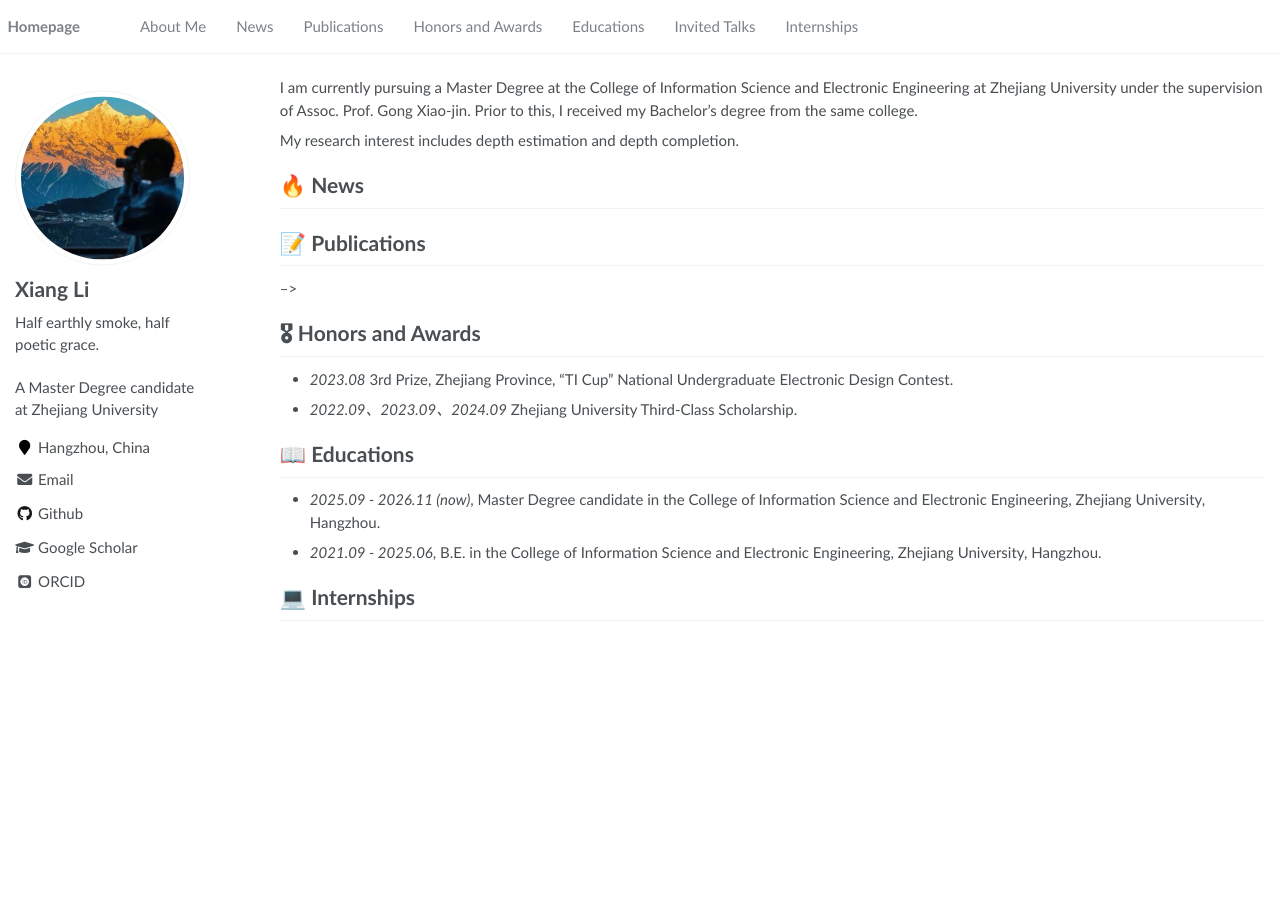
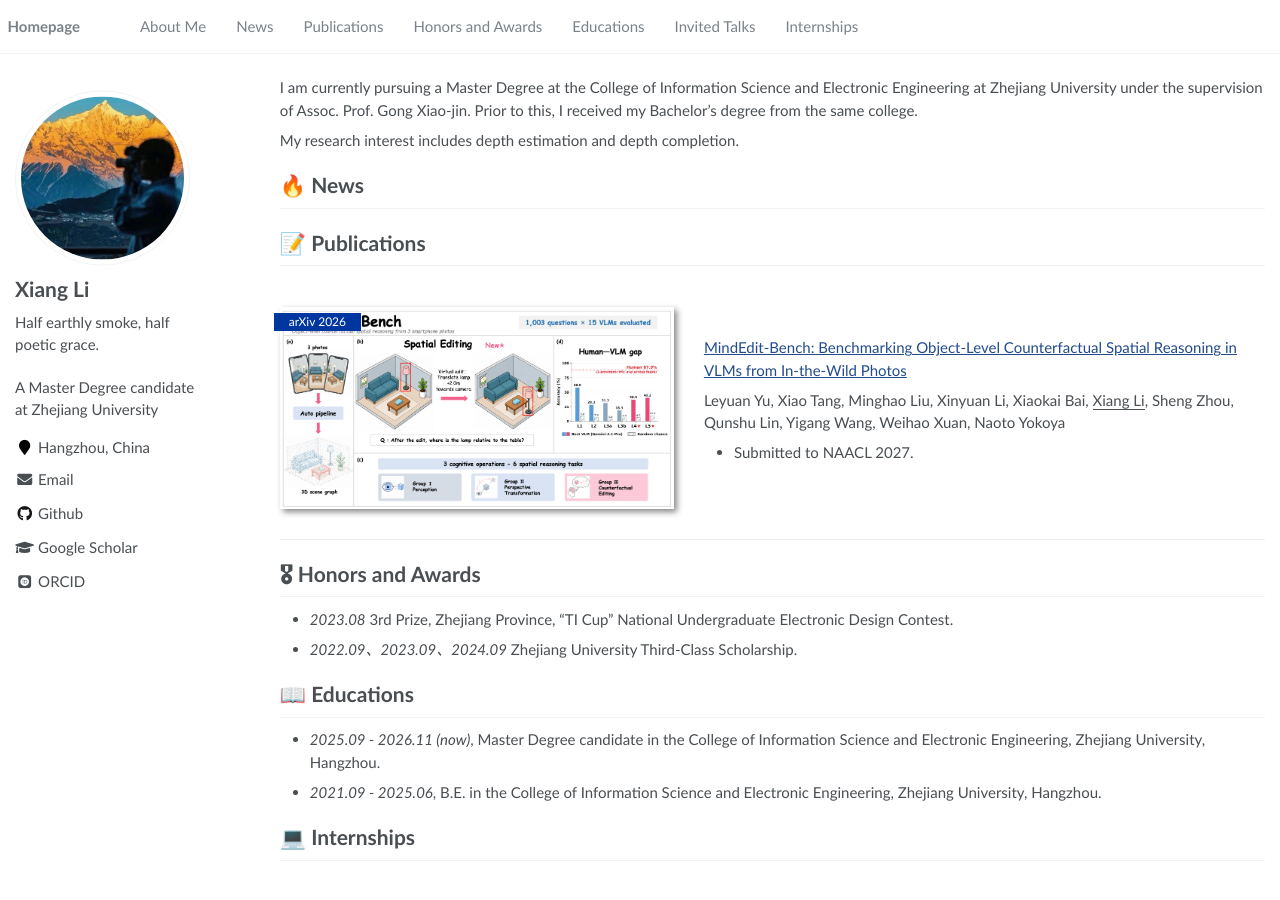
Before and after one commit to Ideal-111/Ideal-111.github.io, a Jekyll site: the page built from _pages/about.md, in a window 1280 px wide. Built offline with Jekyll 4.4.1, drawn with Linux system fonts in a browser that asks for light colours; some web fonts are replaced.

Commit message:
Add MindEdit-Bench publication and illustration

```diff
--- a/_pages/about.md
+++ b/_pages/about.md
@@ -20,7 +20,6 @@ redirect_from:
  I am currently pursuing a Master Degree at the College of Information Science and Electronic Engineering at Zhejiang University under the supervision of Assoc. Prof. Gong Xiao-jin. Prior to this, I received my Bachelor’s degree from the same college.
 
 My research interest includes depth estimation and depth completion.
-<!-- You can also use google scholar badge <a href='https://scholar.google.com/citations?user=XxQlRbkAAAAJ'><img src="https://img.shields.io/endpoint?url={{ url | url_encode }}&logo=Google%20Scholar&labelColor=f6f6f6&color=9cf&style=flat&label=citations"></a>. -->
 
 
 # 🔥 News
@@ -29,17 +28,17 @@ My research interest includes depth estimation and depth completion.
 
 # 📝 Publications
 
-<!-- <div class='paper-box'><div class='paper-box-image'><div><div class="badge">CVPR 2016</div><img src='images/500x300.png' alt="sym" width="100%"></div></div>
-<div class='paper-box-text' markdown="1"> -->
+<div class='paper-box'><div class='paper-box-image'><div><div class="badge">arXiv 2026</div><img src='images/mindedit-bench.png' alt="sym" width="100%"></div></div>
+<div class='paper-box-text' markdown="1">
 
-<!-- [Deep Residual Learning for Image Recognition](https://openaccess.thecvf.com/content_cvpr_2016/papers/He_Deep_Residual_Learning_CVPR_2016_paper.pdf) -->
+[MindEdit-Bench: Benchmarking Object-Level Counterfactual Spatial Reasoning in VLMs from In-the-Wild Photos](https://arxiv.org/abs/2607.00491)
 
-<!-- **Kaiming He**, Xiangyu Zhang, Shaoqing Ren, Jian Sun -->
+Leyuan Yu, Xiao Tang, Minghao Liu, Xinyuan Li, Xiaokai Bai, <u>Xiang Li</u>, Sheng Zhou, Qunshu Lin, Yigang Wang, Weihao Xuan, Naoto Yokoya
 
 <!-- [**Project**](https://scholar.google.com/citations?view_op=view_citation&hl=zh-CN&user=DhtAFkwAAAAJ&citation_for_view=DhtAFkwAAAAJ:ALROH1vI_8AC) <strong><span class='show_paper_citations' data='DhtAFkwAAAAJ:ALROH1vI_8AC'></span></strong> -->
-<!-- - Lorem ipsum dolor sit amet, consectetur adipiscing elit. Vivamus ornare aliquet ipsum, ac tempus justo dapibus sit amet.  -->
-<!-- </div> -->
-<!-- </div> --> -->
+- Submitted to NAACL 2027.
+</div>
+</div>
 
 
 # 🎖 Honors and Awards
@@ -50,9 +49,5 @@ My research interest includes depth estimation and depth completion.
 - *2025.09 - 2026.11 (now)*, Master Degree candidate in the College of Information Science and Electronic Engineering, Zhejiang University, Hangzhou.
 - *2021.09 - 2025.06*,  B.E. in the College of Information Science and Electronic Engineering, Zhejiang University, Hangzhou.
 
-<!-- # 💬 Invited Talks -->
-<!-- - *2021.06*, Lorem ipsum dolor sit amet, consectetur adipiscing elit. Vivamus ornare aliquet ipsum, ac tempus justo dapibus sit amet.  -->
-<!-- - *2021.03*, Lorem ipsum dolor sit amet, consectetur adipiscing elit. Vivamus ornare aliquet ipsum, ac tempus justo dapibus sit amet.  \| [\[video\]](https://github.com/) -->
-
 # 💻 Internships
 <!-- - *2019.05 - 2020.02*, [Lorem](https://github.com/), China. -->
```
Also changed, not shown: images/500x300.png (deleted), images/mindedit-bench.png (added).
